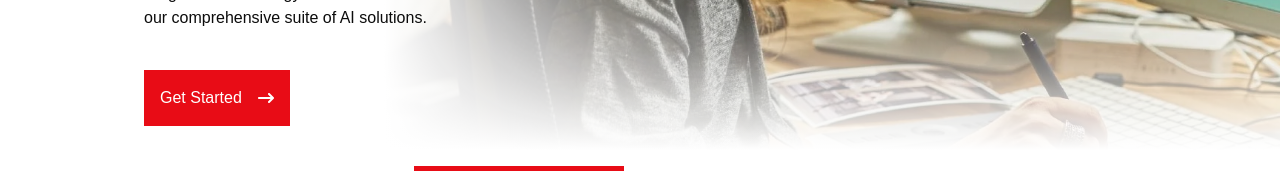
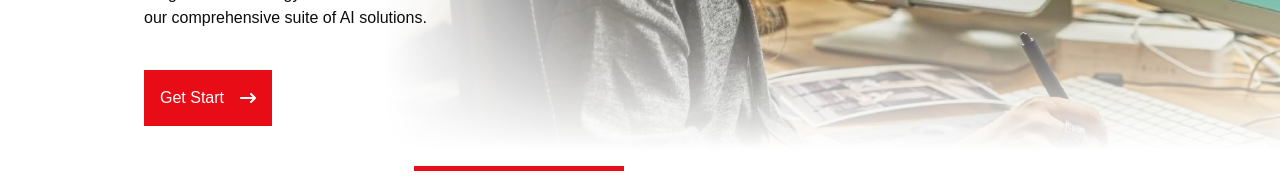
Before and after one commit to touhidul7/krivi-next-js-project, a Next.js app: page / in a window 1280 px wide. Shown: the part 570-746 px from the top of the page. Built offline with nearby package versions, Linux system fonts and the light colour scheme.

Commit message:
Updated Hero.js

```diff
--- a/app/components/Herosection/Hero.js
+++ b/app/components/Herosection/Hero.js
@@ -55,7 +55,7 @@ export default function Hero() {
       longdescription:
         "Build future-ready marketing and sales operations powered by artificial intelligence and data-driven insights. Turn strategy into measurable success with our comprehensive suite of AI solutions.",
       image: "/slide-3.webp",
-      linktxt: "Get Started",
+      linktxt: "Get Start",
       link: "#",
     },
     {
```
